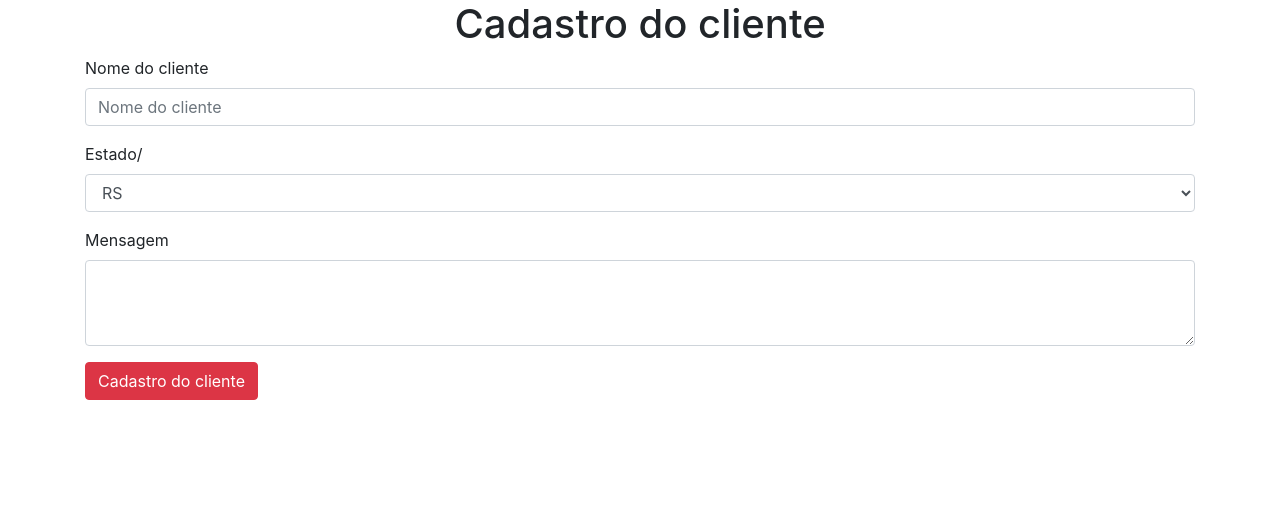
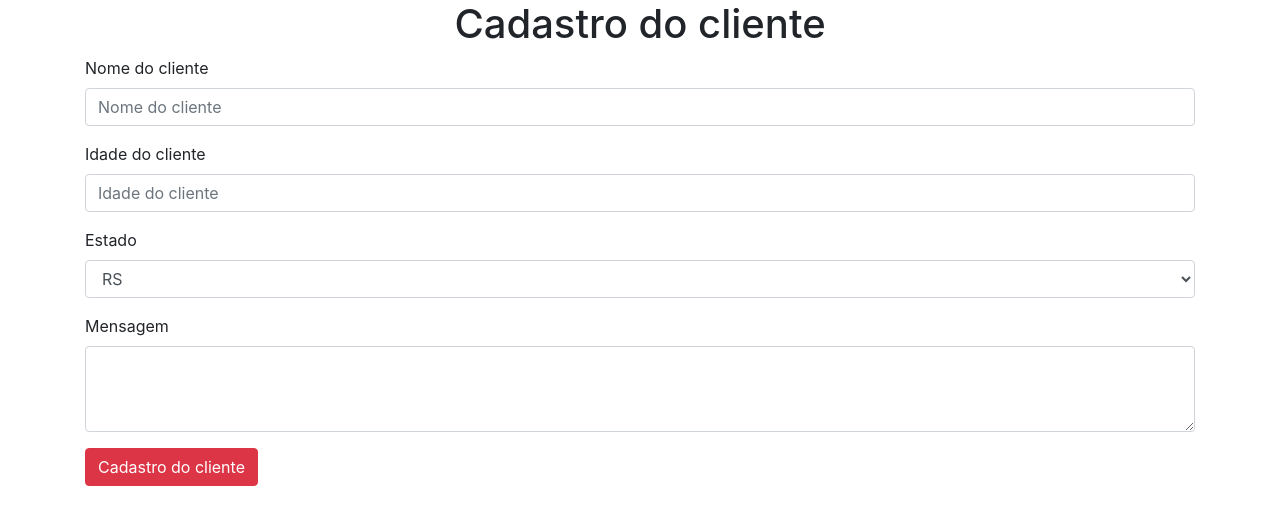
Before and after one commit to mauriciosaso/PHP, a PHP site: page /aula3.1.php in a window 1280 px wide. Shown: the top 525 px of the page. Run offline with PHP 8.4, Linux system fonts and the light colour scheme; some libraries are stand-ins or nearby versions.

Commit message:
Aula 3 v2

```diff
--- a/3aula/aula3.1.php
+++ b/3aula/aula3.1.php
@@ -18,7 +18,11 @@
     <input type="text" name="nome" class="form-control" placeholder="Nome do cliente">
   </div>
   <div class="form-group">
-    <label for="exampleFormControlSelect1">Estado/</label>
+    <label for="exampleFormControlInput1">Idade do cliente</label>
+    <input type="text" name="idade" class="form-control" placeholder="Idade do cliente">
+  </div>
+  <div class="form-group">
+    <label for="exampleFormControlSelect1">Estado</label>
     <select name="estado" class="form-control">
       <option value="RS">RS</option>
       <option value="BA">BA</option>
```
Also changed, not shown: 3aula/aula3.2.php (+5 -3 lines).
